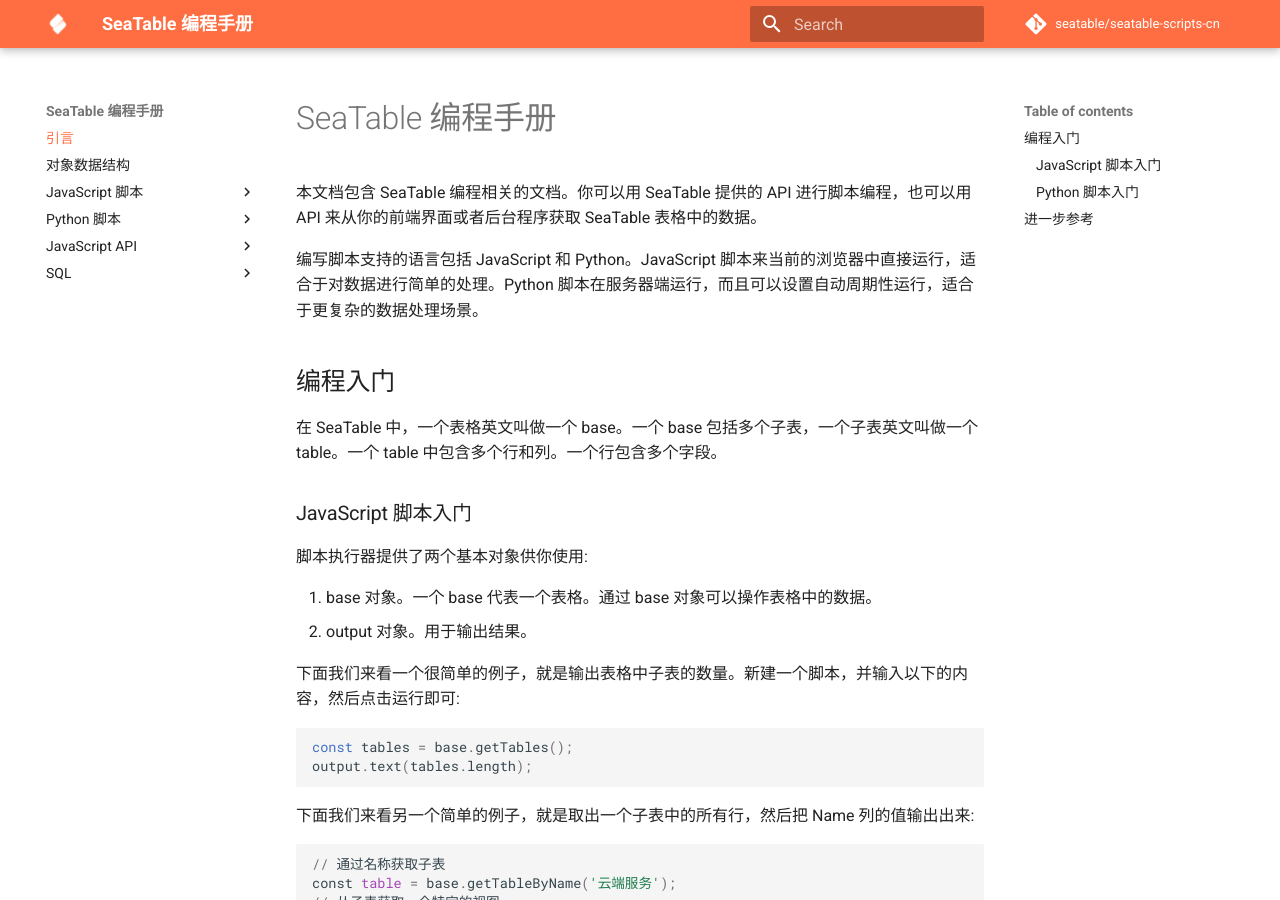
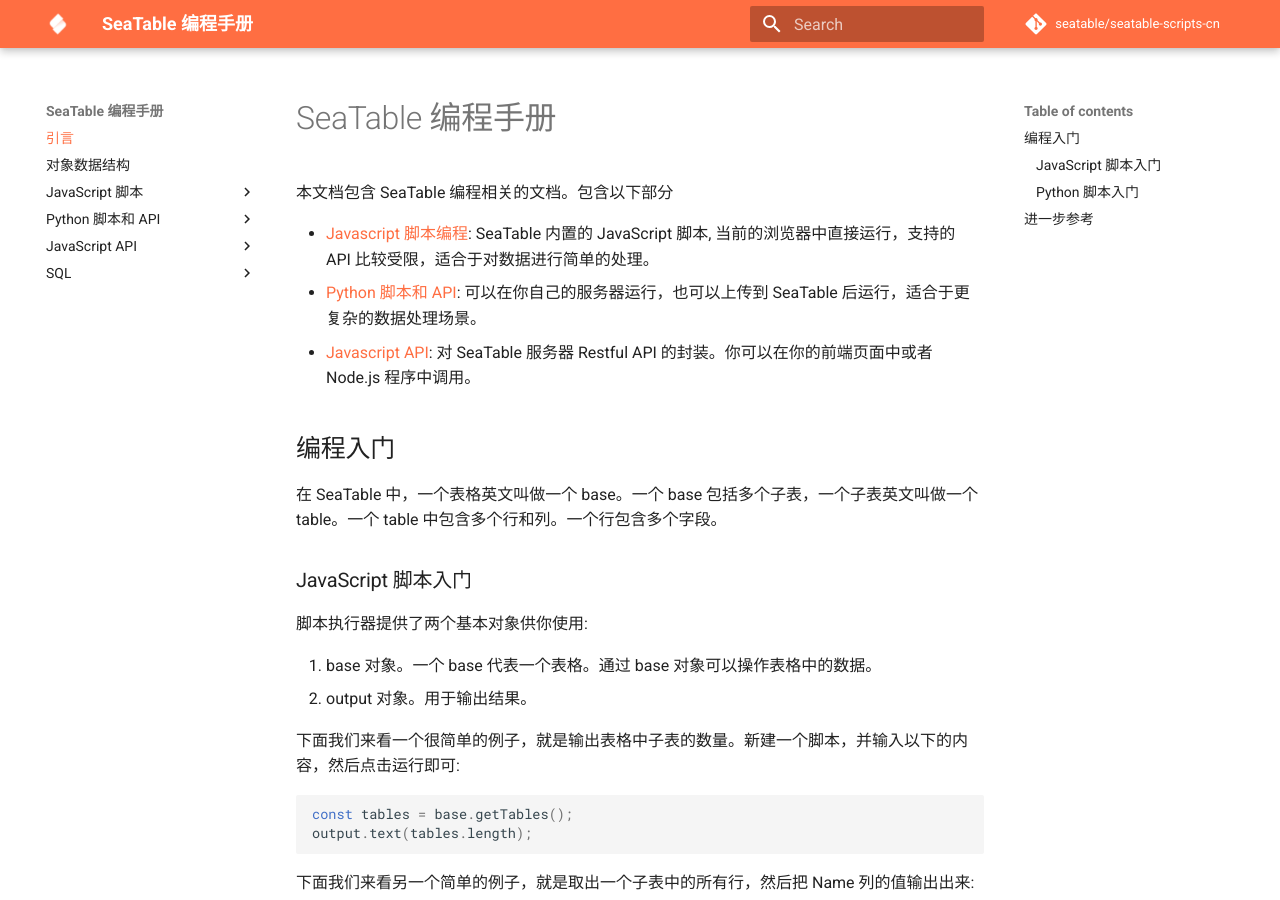
Before and after one commit to seatable/seatable-scripts-cn, an MkDocs documentation site: the page built from manual/README.md, in a window 1280 px wide and 900 px high. Built offline with MkDocs 1.6.1 and Material for MkDocs 9.7.7, drawn with Linux system fonts in a browser that asks for light colours; comment, search, counter and statistics services are not loaded; some of the changed text lies outside the part shown.

Commit message:
Improve content structure

```diff
--- a/manual/README.md
+++ b/manual/README.md
@@ -1,8 +1,10 @@
 # SeaTable 编程手册
 
-本文档包含 SeaTable 编程相关的文档。你可以用 SeaTable 提供的 API 进行脚本编程，也可以用 API 来从你的前端界面或者后台程序获取 SeaTable 表格中的数据。
+本文档包含 SeaTable 编程相关的文档。包含以下部分
 
-编写脚本支持的语言包括 JavaScript 和 Python。JavaScript 脚本来当前的浏览器中直接运行，适合于对数据进行简单的处理。Python 脚本在服务器端运行，而且可以设置自动周期性运行，适合于更复杂的数据处理场景。
+* [Javascript 脚本编程](javascript/README.md): SeaTable 内置的 JavaScript 脚本, 当前的浏览器中直接运行，支持的 API 比较受限，适合于对数据进行简单的处理。
+* [Python 脚本和 API](python/README.md): 可以在你自己的服务器运行，也可以上传到 SeaTable 后运行，适合于更复杂的数据处理场景。
+* [Javascript API](javascript-api/README.md): 对 SeaTable 服务器 Restful API 的封装。你可以在你的前端页面中或者 Node.js 程序中调用。
 
 ## 编程入门
 
@@ -61,6 +63,3 @@
 ## 进一步参考
 
 * [数据结构](data-structure.md)
-* [Javascript](javascript/README.md)
-* [Python](python/README.md)
-* [Javascript API](javascript-api/README.md)
--- a/mkdocs.yml
+++ b/mkdocs.yml
@@ -55,7 +55,7 @@
     - Output: javascript/output.md
     - Utils: javascript/utils.md
     - Context: javascript/context.md
-  - Python 脚本:
+  - Python 脚本和 API:
     - 引言: python/README.md
     - Base: python/base.md
     - Rows: python/rows.md
```
